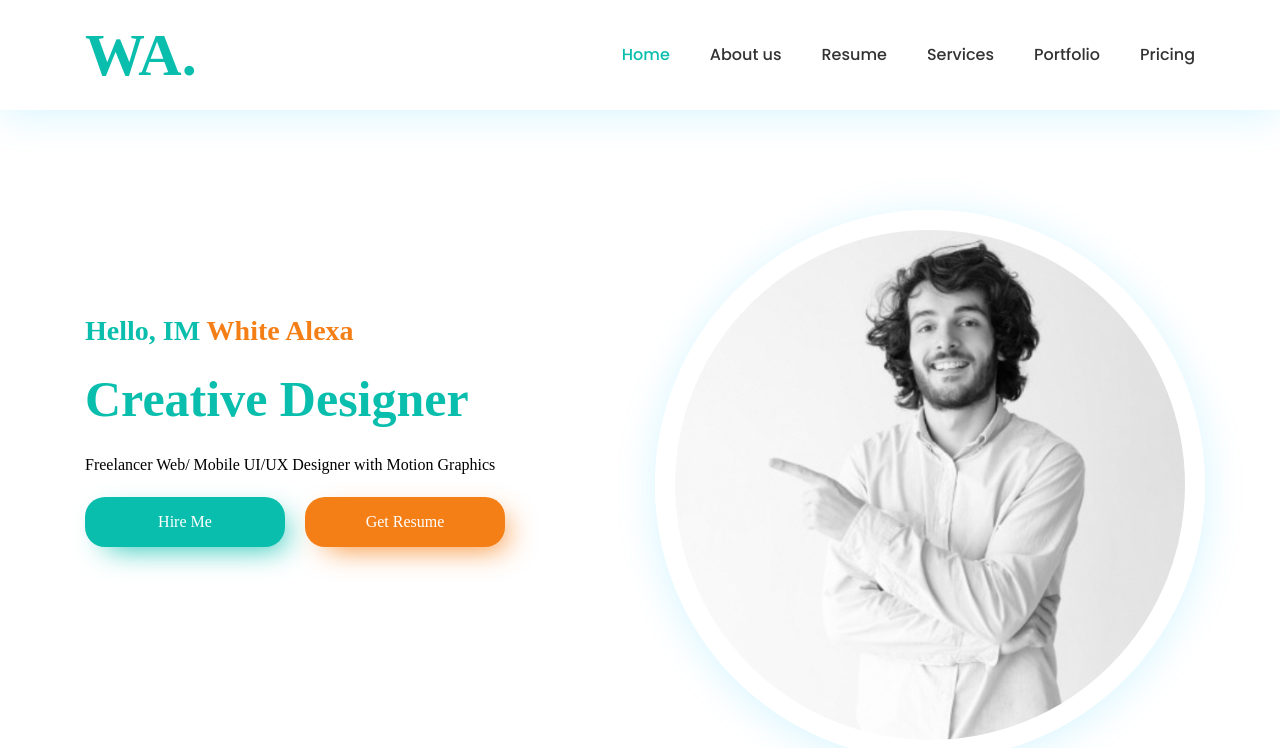
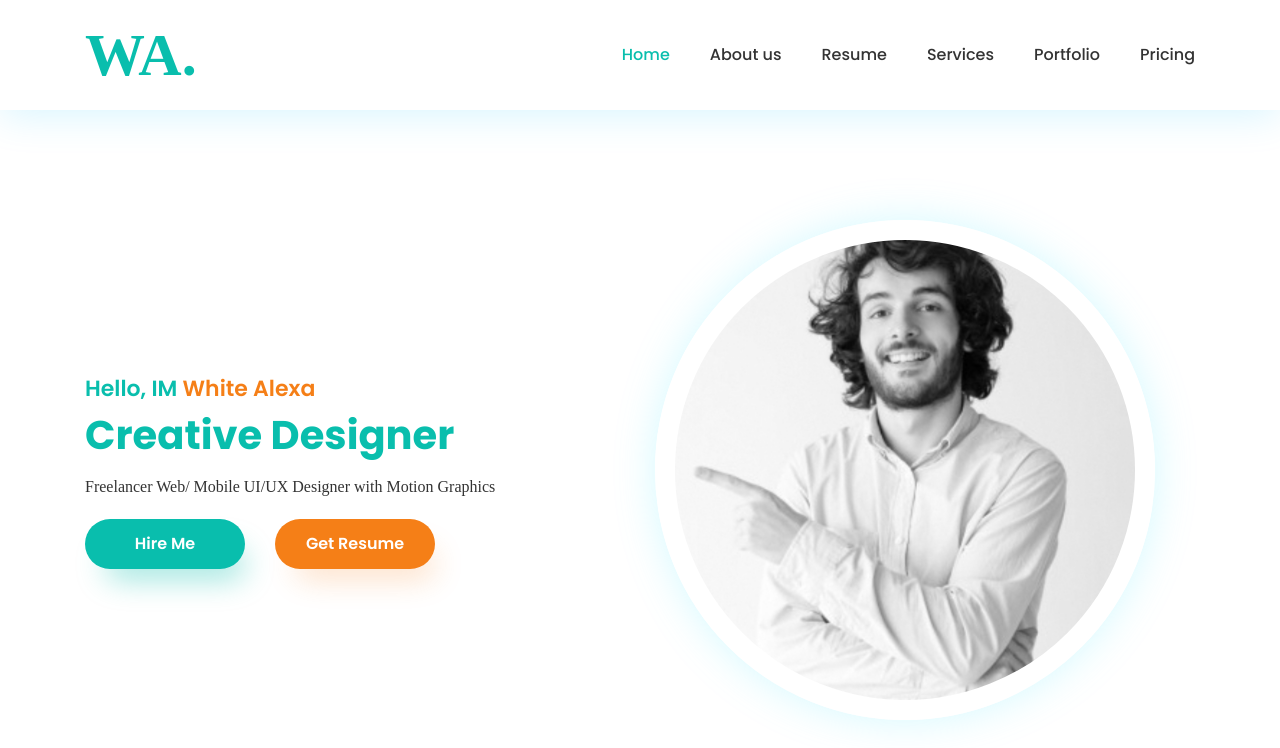
Before and after one commit to faridomarzadeh/WA-Site, a plain HTML site: page index.html in a window 1280 px wide. Shown: the top 748 px of the page. Drawn offline with Linux system fonts and the light colour scheme.

Commit message:
refactored css

```diff
--- a/index.html
+++ b/index.html
@@ -44,15 +44,15 @@
     <main class="main">
         <section class="home">
             <div class="container">
-                <div class="row">
+                <div class="row align-items-center">
                     <div class="col-6">
                         <div class="home__content">
                             <h3 class="home__user">Hello, IM <span class="home__user--name">White Alexa</span></h3>
                             <h2 class="home__title">Creative Designer</h2>
                             <p class="home__caption">Freelancer Web/ Mobile UI/UX Designer with Motion Graphics</p>
                             <div class="home__links">
-                                <a href="#" class="home__link-btn home__link-btn--primary">Hire Me</a>
-                                <a href="#" class="home__link-btn home__link-btn--secondary">Get Resume</a>
+                                <a href="#" class="app-btn app-btn--teal home__link">Hire Me</a>
+                                <a href="#" class="app-btn app-btn--orange home__link">Get Resume</a>
                             </div>
                         </div>
                     </div>
@@ -66,6 +66,11 @@
                 <path id="Shape" d="M-27.061,842.561s136.212,230.682,399.849,188.94,252.483-137.226,544.85-30.757,358.107,28.729,547.046-37.349,358.107,118.637,576.45,8.788,0,232.2,0,232.2L36.82,1201.005Z" transform="translate(27.061 -842.561)" fill="#0cbfae"/>
               </svg>
         </section>
+        <section class="about">
+            <div class="container">
+                <h1 class="about__titel">About Us</h1>
+            </div>
+        </section>
     </main>
     <div class="cover"></div>
     <script src="./scripts/app.js"></script>
--- a/styles/app.css
+++ b/styles/app.css
@@ -12,6 +12,7 @@
     --section-bg-color: #fff;
     --primary-color: #09BEAD;
     --secondary-color: #F57F17;
+    --home-shape-color :#09BEAD;
 }
 
 
@@ -24,6 +25,8 @@ body {
     font-family: "Poppins";
     font-size: 1.6rem;
     line-height: 1.5;
+    color: var(--text-color);
+    background-color: var(--app-bg-color);
 }
 
 
@@ -40,6 +43,40 @@ ul{
     list-style-type: none;
     padding-left: 0;
     margin: 0;
+}
+
+/*
+============================================
+    Components
+============================================
+*/
+.app-btn {
+    display: flex;
+    align-items: center;
+    justify-content: center;
+    width: 16rem;
+    height: 5rem;
+    border-radius: 4rem;
+    color: #fff;
+    font-family: 'Poppins SemiBold';
+
+}
+.app-btn--orange{
+    background-color: var(--secondary-color);
+    box-shadow: 1rem 2rem 3rem -1rem rgba(245, 127, 23, 0.24);
+}
+.app-btn--teal {
+    background-color: var(--primary-color);
+    box-shadow: 1rem 2rem 3rem -1rem rgba(11,190,173,0.4);
+}
+
+/*
+============================================
+    Helper Classes
+============================================
+*/
+.align-items-center{
+    align-items: center;
 }
 /*
 ============================================
@@ -133,74 +170,76 @@ ul{
     background-color: transparent;
 }
 
+/*
+============================================
+    Main
+============================================
+*/
 
 .main{
     overflow: hidden;
-    padding-top: 11rem;
+    padding-top: 12rem;
 }
+
+
+/*
+============================================
+    Home Section
+============================================
+*/
 .home{
-    padding-top: 10rem;
+    margin-top: 10rem;
 }
 .home__content{
-    min-width: 40rem;
-    margin: 10rem auto 0 auto;
-
 }
 .home__user{
+    font-family: 'Poppins SemiBold';
     color: var(--primary-color);
-    font-family: 'Poppins-SemiBold';
-    font-size: 2.8rem;
-    margin-bottom: 0;
+    font-size: 2.2rem;
+    margin: 0;
 }
 .home__user--name{
     color: var(--secondary-color);
 }
 .home__title{
+    font-family: 'Poppins Bold';
     color: var(--primary-color);
-    font-family: 'Poppins-Bold';
-    font-size: 5rem;
-    margin: 1rem 0;
+    font-size: 4rem;
+    margin: 0;
 }
 .home__caption{
-    font-family: 'Poppins-Regular';
+    font-family: 'Poppins Regular';
+    margin-top: 1rem;
     margin-bottom: 2rem;
 }
 .home__links{
     display: flex;
+    align-items: center;
     justify-content: flex-start;
-    align-items: center;
 }
-.home__link-btn{
-    font-family: 'Poppins-SemiBold';
-    color: #fff;
-    display: block;
-    width: 20rem;
-    height: 5rem;
-    text-align: center;
-    align-content: center;
-    border-radius: 2rem;
-    margin-right: 2rem;
+.home__link{
+    margin-right: 3rem;
+}
+.home__link:last-child{
+    margin-right: 0;
 }
 .home__link-btn--primary{
-    background-color: var(--primary-color);
-    box-shadow: 1rem 1rem 3rem -1rem var(--primary-color);
+
 }
 .home__link-btn--secondary{
-    background-color: var(--secondary-color);
-    box-shadow: 1rem 1rem 3rem -1rem var(--secondary-color);
+
 }
 .home__photo{
-    border: 2rem solid var(--app-bg-color);
-    box-shadow: 0px .5rem 4rem rgba(4, 195, 255, 0.16);
-    text-align: center;
-    width: 55rem;
-    height: 55rem;
-    border-radius: 50%;
+    width: 50rem;
+    height: 50rem;
+    border-radius: 100%;
     background-image: url('../images/header-avatar.jpg');
-    background-size: cover;
+    background-repeat: no-repeat;
     background-position-x: calc(65%);
-    background-position-y: calc(100%);
+    background-position-y: calc(30%);
+    border: 2rem solid var(--section-bg-color);
+    box-shadow: 0 0 4rem rgba(96, 233, 255, 0.27);
 }
 .home__shape{
-    transform: scaleX(1.2);
+
 }
```
